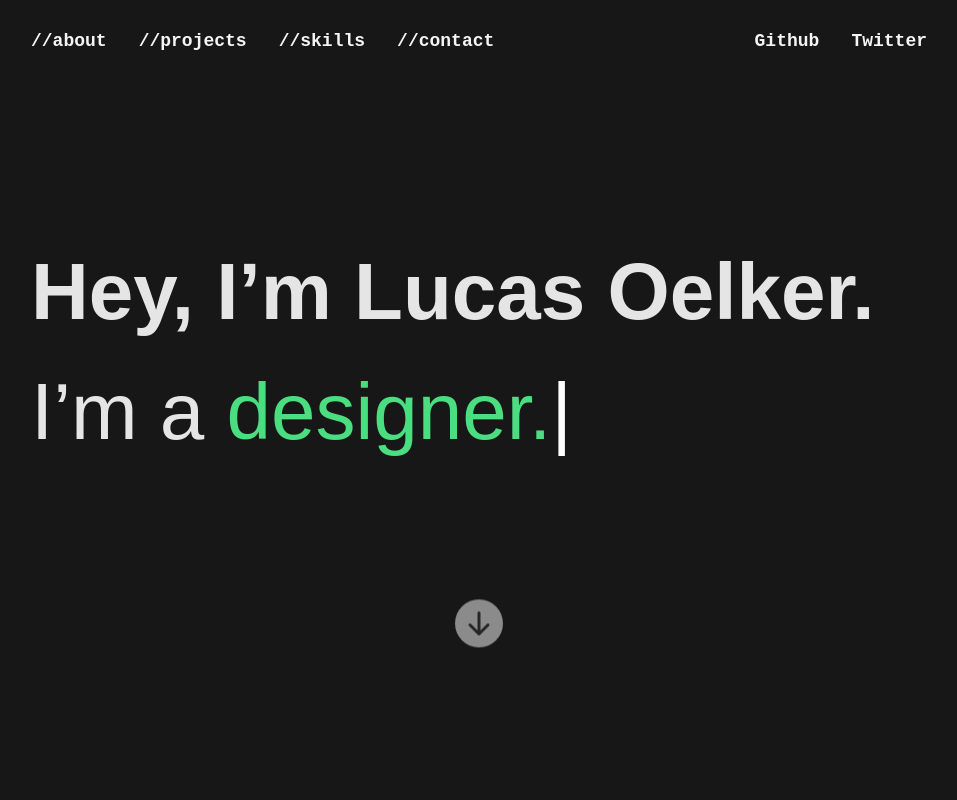
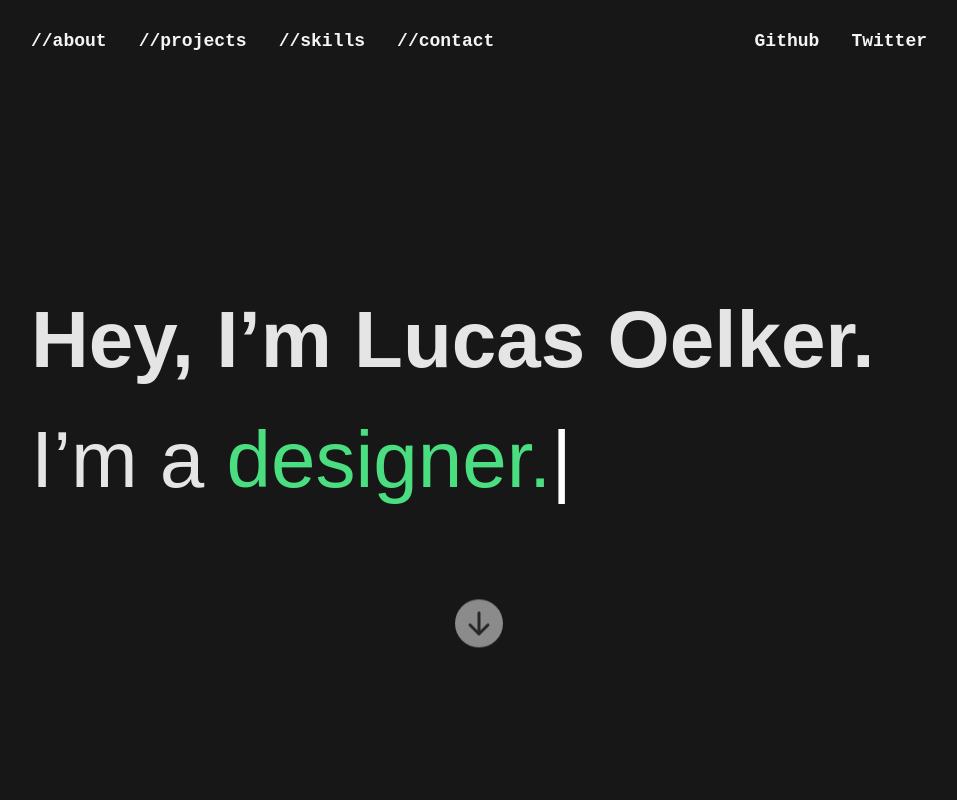
Before and after one commit to LucasOe/portfolio, a React (Vite) app: page / in a window 1280 px wide. Shown: the top 800 px of the page, without its empty margins (161-1118 px from the left). Built offline with nearby package versions, Linux system fonts and the light colour scheme; what tailwindcss-3d would draw is missing.

Commit message:
Simplify css

```diff
--- a/src/pages/Home.tsx
+++ b/src/pages/Home.tsx
@@ -15,8 +15,8 @@ import Timeline from "@/components/Timeline/Timeline";
 export default function Home() {
 	return (
 		<div className="pb-80">
-			<div className="flex h-[100vh] flex-col justify-center">
-				<Hero className="mb-24" />
+			<div className="flex h-screen flex-col justify-center">
+				<Hero />
 				<ScrollIndicator className="absolute top-[75vh] self-center" />
 			</div>
 			<Header text="About" id="about" />
```
